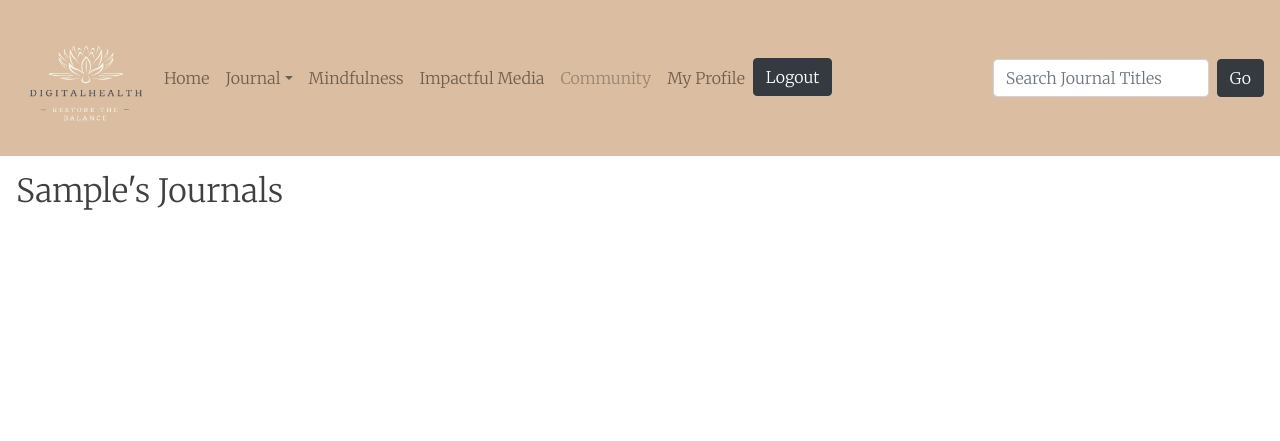
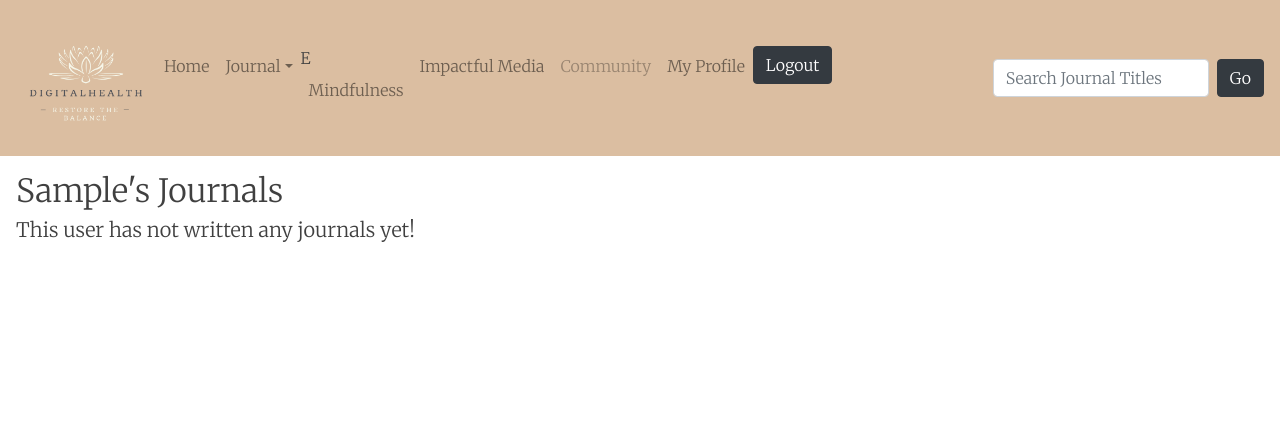
Before and after one commit to jswoodburn/sky-get-into-tech-project, a Flask app: page /journal/1 in a window 1280 px wide. Shown: the top 441 px of the page. Run offline with Flask 2, Linux system fonts and the light colour scheme; the visitor is signed in with stand-in values (Sample User, id 1); data that the repository does not hold is empty; some libraries are stand-ins or nearby versions.

Commit message:
added if statement for if user has not written any journals to give message on index page

```diff
--- a/application/routes.py
+++ b/application/routes.py
@@ -222,8 +222,11 @@ def user_journal_list(user_id):
         else:
             shortened_entry = entry.entry
         journal_data.append([entry.title, url, entry.date_created, shortened_entry])
+    no_journals = False
+    if len(journal_data) == 0:
+        no_journals = True
     return render_template('user_journals_list.html', title=f"{author_name}'s Journals", title_list=journal_data,
-                           is_logged_in=True)
+                           is_logged_in=True, no_journals=no_journals)
 
 
 @app.route('/journal/<user_id>-<journal_id>')
--- a/application/templates/layout.html
+++ b/application/templates/layout.html
@@ -43,10 +43,10 @@
 
                 <div class="dropdown-menu" aria-labelledby="journalDropdown">
                     <a class="dropdown-item" href="/journal">Create</a>
-                    <a class="dropdown-item" href={{user_journal_index}}>Read</a>
+                    <a class="dropdown-item" href="{{user_journal_index}}">Read</a>
                 </div>
 
-           <li class="nav-item">
+           <li class="nav-item">E
             <a class="nav-link" href="/mindfulness">Mindfulness</a>
           <li class="nav-item">
             <a class="nav-link" href="/impactfulmedia">Impactful Media</a>
--- a/application/templates/user_journals_list.html
+++ b/application/templates/user_journals_list.html
@@ -1,5 +1,8 @@
 {% extends "layout.html" %} {% block body_content %}
 <h2>{{title}}</h2>
+{% if no_journals %}
+  <h5>This user has not written any journals yet!</h5>
+{% else %}
   <div class="list-group">
     {% for item in title_list %}
     <a href="{{item[1]}}" class="list-group-item list-group-item-action">
@@ -11,4 +14,5 @@
     </a>
     {% endfor %}
   </div>
+{% endif %}
 {% endblock %}
```
Lines whose indentation alone changed are shown as unchanged.
